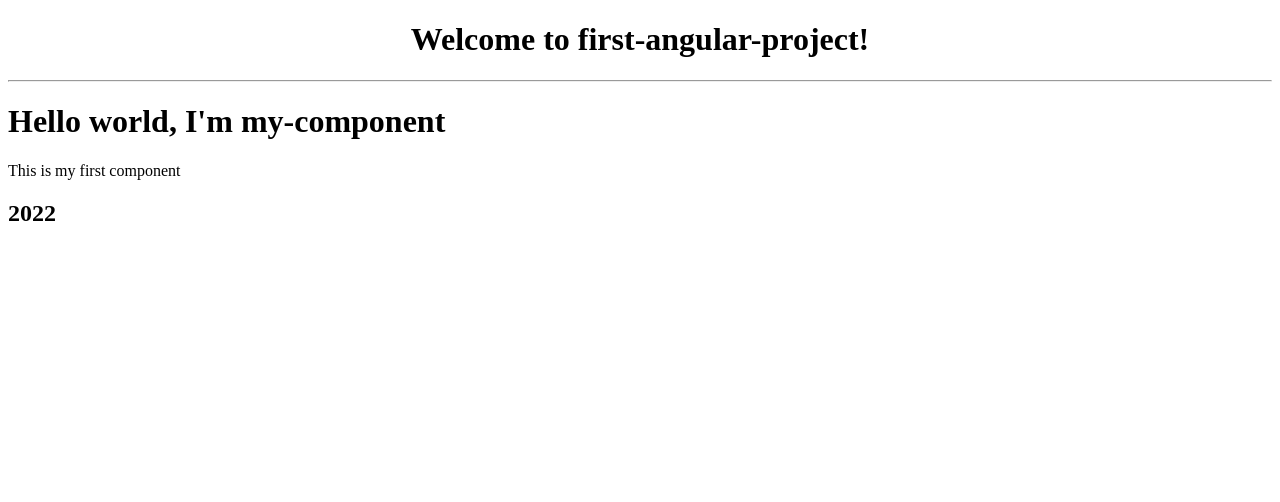
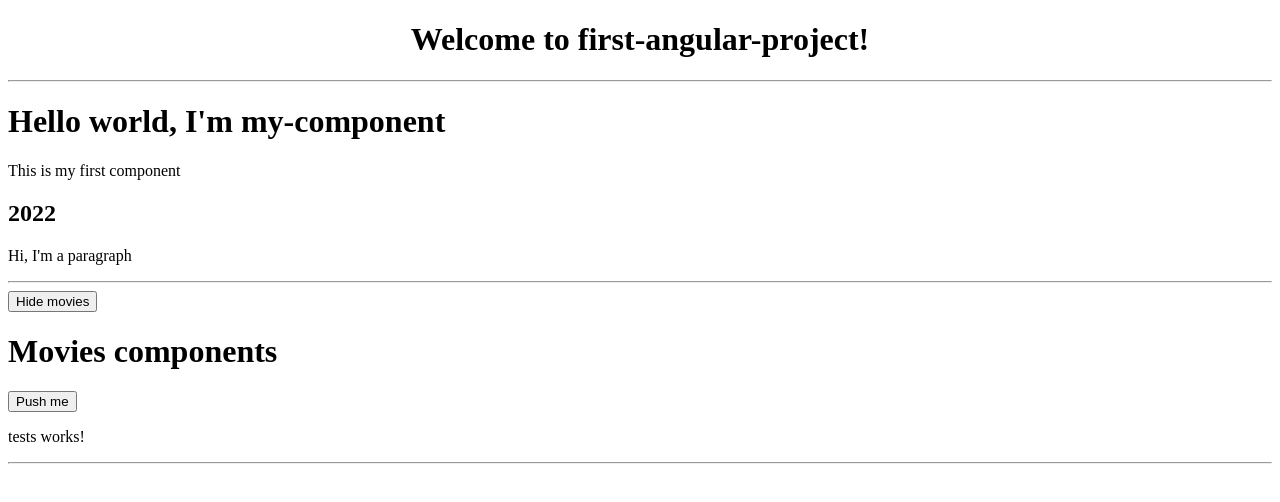
Before and after one commit to Yovaxox/first-angular-project, an Angular app: page / in a window 1280 px wide. Shown: the top 502 px of the page. Built offline with nearby package versions, Linux system fonts and the light colour scheme.

Commit message:
movies and test components created

```diff
--- a/src/app/app.module.ts
+++ b/src/app/app.module.ts
@@ -3,11 +3,15 @@ import { BrowserModule } from '@angular/platform-browser';
 
 import { AppComponent } from './app.component';
 import { MyComponent } from './components/my-component/my-component.component';
+import { MoviesComponent } from './components/movies/movies.component';
+import { TestsComponent } from './components/tests/tests.component';
 
 @NgModule({
   declarations: [
     AppComponent,
-    MyComponent
+    MyComponent,
+    MoviesComponent,
+    TestsComponent
   ],
   imports: [
     BrowserModule
--- /dev/null
+++ b/src/app/components/movies/movies.component.html
@@ -0,0 +1,2 @@
+<h1>{{title}}</h1>
+<button (click)="changeTitle()">Push me</button>
--- /dev/null
+++ b/src/app/components/movies/movies.component.ts
@@ -0,0 +1,33 @@
+import { Component, OnInit, DoCheck, OnDestroy } from '@angular/core';
+
+@Component({
+  selector: 'movies',
+  templateUrl: './movies.component.html',
+  styleUrls: ['./movies.component.css']
+})
+export class MoviesComponent implements OnInit, DoCheck, OnDestroy {
+
+  public title: string;
+
+  constructor() {
+    this.title = "Movies components"
+    console.log("CONSTRUCTOR DEPLOYED!!")
+  }
+
+  ngOnInit(): void {
+    console.log("Component started!!")
+  }
+
+  ngDoCheck(): void{
+    console.log("DO CHECK DEPLOYED!!")
+  }
+
+  changeTitle(){
+    this.title = "The title has been changed.";
+  }
+
+  ngOnDestroy(): void {
+    console.log("The component will be eliminated")
+  }
+
+}
--- /dev/null
+++ b/src/app/components/my-component/my-component.component.html
@@ -0,0 +1,14 @@
+<h1>{{title}}</h1>
+<p>{{comment}}</p>
+<h2>{{year}}</h2>
+<p>Hi, I'm a paragraph</p>
+<hr>
+
+<button (click)="hideMovies()">Hide movies</button>
+<div *ngIf="showMovies">
+    <movies></movies>
+</div>
+
+<app-tests></app-tests>
+
+<hr>
--- a/src/app/components/my-component/my-component.component.ts
+++ b/src/app/components/my-component/my-component.component.ts
@@ -2,11 +2,8 @@ import { Component } from '@angular/core';
 
 @Component({
     selector: 'my-component',
-    template: `
-        <h1>{{title}}</h1>
-        <p>{{comment}}</p>
-        <h2>{{year}}</h2>
-    `
+    templateUrl: './my-component.component.html'
+
 })
 
 export class MyComponent{
@@ -14,13 +11,21 @@ export class MyComponent{
     public title: string;
     public comment: string;
     public year: number;
+    public showMovies: boolean;
 
     constructor(){
         this.title = "Hello world, I'm my-component";
         this.comment = "This is my first component";
         this.year = 2022;
+        this.showMovies = true;
 
         console.log("Component my-component loaded!!");
         console.log(this.title,this.comment,this.year);
     }
+
+    hideMovies(){
+        this.showMovies = false;
+    }
+
+
 }
--- /dev/null
+++ b/src/app/components/tests/tests.component.html
@@ -0,0 +1 @@
+<p>tests works!</p>
--- /dev/null
+++ b/src/app/components/tests/tests.component.ts
@@ -0,0 +1,15 @@
+import { Component, OnInit } from '@angular/core';
+
+@Component({
+  selector: 'app-tests',
+  templateUrl: './tests.component.html',
+  styleUrls: ['./tests.component.css']
+})
+export class TestsComponent implements OnInit {
+
+  constructor() { }
+
+  ngOnInit(): void {
+  }
+
+}
```
Also changed, not shown: src/app/components/movies/movies.component.css (added), src/app/components/tests/tests.component.css (added), 2 other files (tests, documents, lock files or other folders).
